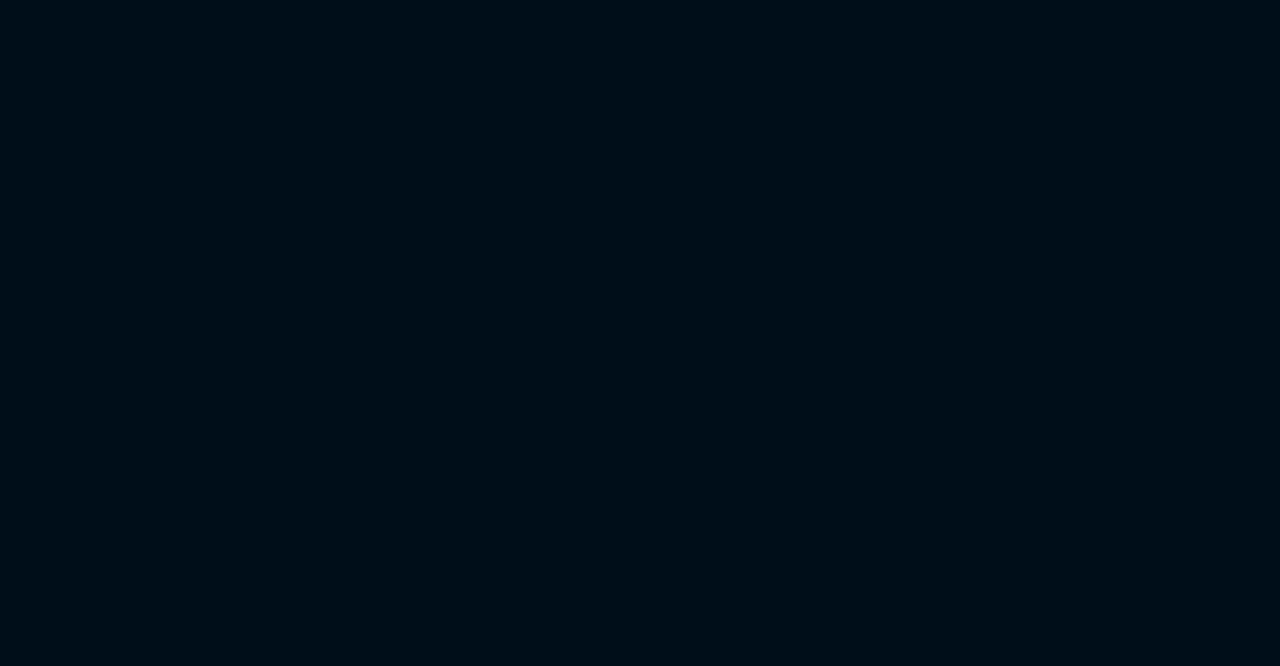
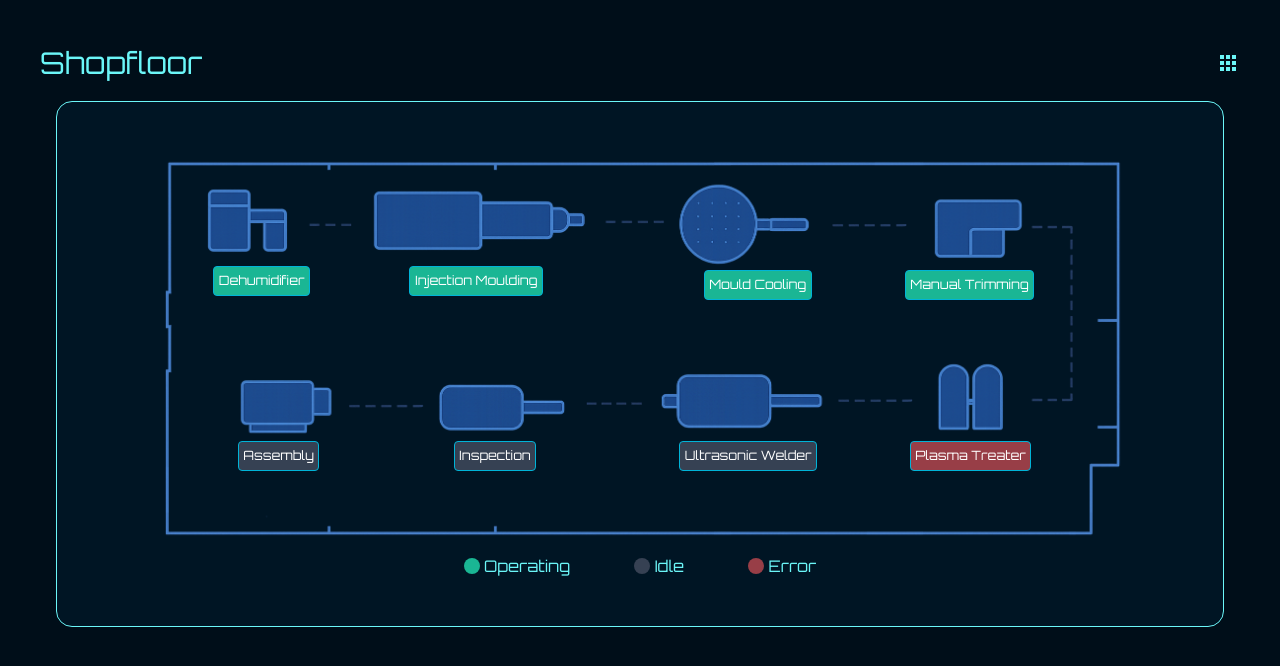
Before and after one commit to joohong89/monitoring, a React (Vite) app: page /shopfloor in a window 1280 px wide. Before the commit this address had no page. Shown: the top 666 px of the page. Built offline with nearby package versions, Linux system fonts and the light colour scheme.

Commit message:
added ShopfloorOverview.tsxr

```diff
--- a/src/App.tsx
+++ b/src/App.tsx
@@ -3,6 +3,7 @@ import { BrowserRouter as Router, Routes, Route } from 'react-router-dom';
 import DashboardLayout from "./layouts/DashboardLayout.tsx";
 import ProductionAndDowntimeL1 from "./modules/ProductionAndDowntime/ProductionAndDowntimeL1.tsx";
 import DefectsByMachines from "./modules/ProductionAndDowntime/DefectsByMachines.tsx";
+import ShopfloorOverview from "./modules/ProductionAndDowntime/ShopfloorOverview.tsx";
 
 function App() {
 
@@ -14,6 +15,7 @@ function App() {
                     <Route index element={<ProductionAndDowntimeL1 />} />
                     <Route path="cycle" element={<ProductionAndDowntimeL1 />} />
                     <Route path="defects" element={<DefectsByMachines />} />
+                    <Route path="shopfloor" element={<ShopfloorOverview />} />
                     {/*<Route path="reports" element={<Reports />} />*/}
                 </Route>
             </Routes>
--- a/src/index.css
+++ b/src/index.css
@@ -62,3 +62,43 @@
     color: var(--color-text-primary);
 
 }
+
+.shopfloor-label {
+    font-size: 1vw;
+    padding:  0.35vw;
+    border-radius: 0.25rem;
+    background: var(--color-panel);
+    border: 1px solid var(--color-info);
+    color: var(--color-text-secondary);
+}
+
+.shopfloor-legend {
+    display: flex;
+    bottom: 0;
+    li {
+        display: flex;
+        align-items: center;
+        margin: 0rem 2rem;
+        .legend {
+            width: 1rem;
+            height: 1rem;
+            border-radius: 50%;
+            display: inline-block;
+            &:after {
+                content: ' ';
+                margin-right: 0.5rem;
+            }
+
+            &.success {
+                background-color: var(--color-safe);
+            }
+            &.error {
+                background-color: var(--color-error);
+            }
+            &.idle {
+                background-color: var(--color-gray-700);
+            }
+
+        }
+    }
+}
--- a/src/layouts/DashboardLayout.tsx
+++ b/src/layouts/DashboardLayout.tsx
@@ -8,7 +8,6 @@ import {MdBrokenImage, MdCompare} from "react-icons/md";
 import {FaPeopleRoof} from "react-icons/fa6";
 import {TiWarning} from "react-icons/ti";
 import {RiDeleteBin3Fill} from "react-icons/ri";
-import {FaThermometer} from "react-icons/fa";
 
 
 const DashboardLayout = () => {
@@ -24,7 +23,7 @@ const DashboardLayout = () => {
         {url: '/machine-status', title: "Machine Status",  icon: TiWarning},
         {url: '/throughput', title: "Throughput & Scrap",  icon: RiDeleteBin3Fill},
         {url: '/', title: "Runtime & Downtime", icon: GiFactory},
-        {url: '/environment', title: "Environmental Condition",  icon: FaThermometer},
+        {url: '/shopfloor', title: "Shopfloor",  icon: GiFactory},
         {url: '/labour', title: "Labor Utilization",  icon: FaPeopleRoof},
     ]);
 
--- a/src/mock/MockData.ts
+++ b/src/mock/MockData.ts
@@ -65,3 +65,45 @@ export const defectsByMachinesMockData = [
         series1: 3,
     },
 ];
+export const shopfloorMachineStatus = [
+    {
+        name: 'Dehumidifier',
+        status: 1,
+        top: 27, left: 6.5
+    },
+    {
+        name: 'Injection Moulding',
+        status: 1,
+        top: 27, left:26.5
+    },
+    {
+        name: 'Mould Cooling',
+        status: 1,
+        top:28, left:56.5
+    },
+    {
+        name: 'Manual Trimming',
+        status: 1,
+        top: 28, left:77
+    },
+    {
+        name: 'Plasma Treater',
+        status: -1,
+        top: 68, left: 77.5
+    },
+    {
+        name: 'Ultrasonic Welder',
+        status: 0,
+        top: 68, left:54
+    },
+    {
+        name: 'Inspection',
+        status: 0,
+        top: 68, left:31
+    },
+    {
+        name: 'Assembly',
+        status: 0,
+        top: 68, left: 9
+    },
+];
--- /dev/null
+++ b/src/modules/ProductionAndDowntime/ShopfloorOverview.tsx
@@ -0,0 +1,51 @@
+import shopfloor from "../../assets/shopfloor.png";
+import {shopfloorMachineStatus} from "../../mock/MockData.ts";
+import {useState} from "react";
+
+const ShopfloorOverview = () => {
+    const [machineStatus] = useState(shopfloorMachineStatus);
+    const getBackgroundColor = (status: number) => {
+        switch(status) {
+            case 1:
+                return "var(--color-safe)";
+            case 0:
+                return "var(--color-gray-700)";
+            case -1:
+                return "var(--color-error)";
+            default:
+                return "var(--color-gray-700)";
+        }
+    }
+    return (
+        <div className={"panel flex justify-center"}>
+            <div className={"w-11/12 relative flex flex-col justify-center items-center shopfloor-wrapper"}>
+                <div>
+                    <img src={shopfloor} alt="Shopfloor Overview" />
+                </div>
+
+                {
+                    machineStatus && machineStatus.map((item, index) =>
+                        <>
+                            <div key={index} className={"absolute shopfloor-label"}
+                                 style={{
+                                     top: `${item.top}%`,
+                                     left:`${item.left}%`,
+                                     background: `${getBackgroundColor(item.status)}`
+                            }}>{item.name}</div>
+                        </>
+                    )
+                }
+                <ul className={"shopfloor-legend"}>
+                    <li><span className={"legend success"}></span>&nbsp;Operating</li>
+                    <li><span className={"legend idle"}></span> &nbsp;Idle</li>
+                    <li><span className={"legend error"}></span> &nbsp;Error</li>
+                </ul>
+            </div>
+            {/*<div className={"w-1/2"}>*/}
+            {/*    <img src={shopfloor} alt="Shopfloor Overview" />*/}
+            {/*</div>*/}
+        </div>
+    );
+};
+
+export default ShopfloorOverview;
```
Also changed, not shown: src/assets/shopfloor.png (added).
